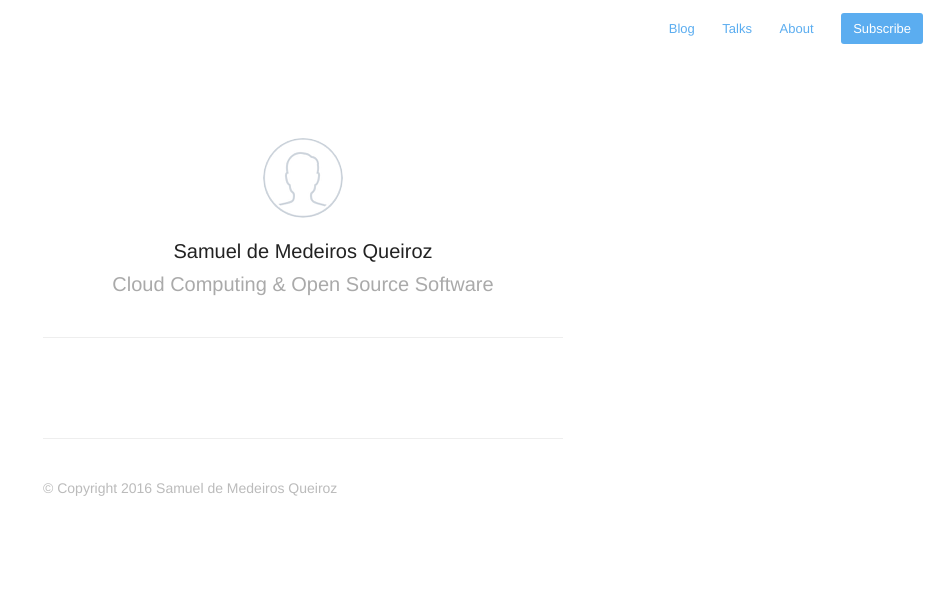
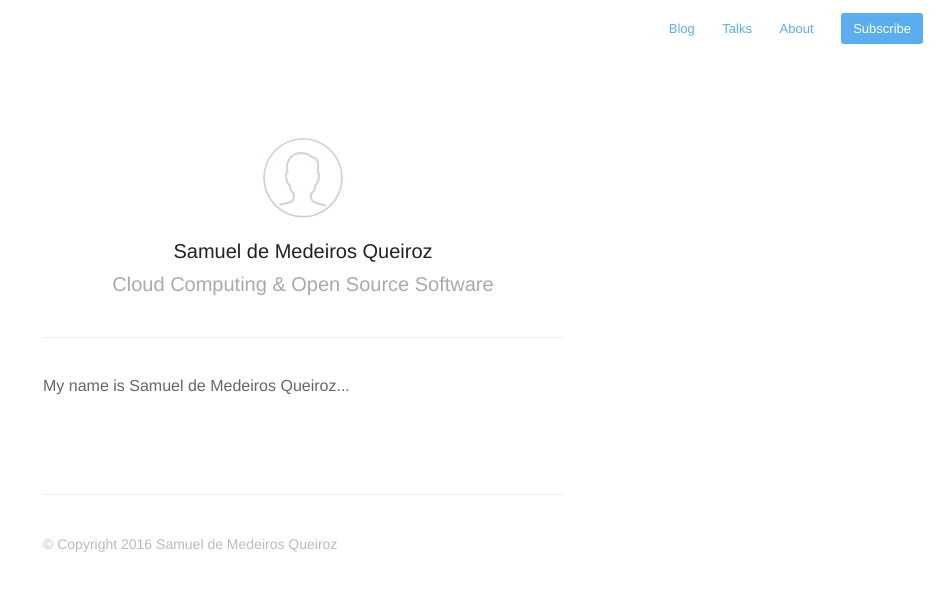
Before and after one commit to samueldmq/samueldmq-old-website, a Jekyll site: the page built from index.html, in a window 1280 px wide. Shown: the top 591 px of the page, without its empty margins (337-1280 px from the left). Built offline with Jekyll 4.4.1, drawn with Linux system fonts in a browser that asks for light colours; nearby versions of some CDN libraries; the list of posts is cut into pages by our own code.

Commit message:
Start Bio description

```diff
--- a/index.html
+++ b/index.html
@@ -2,4 +2,6 @@
 profile: true
 ---
 
+My name is Samuel de Medeiros Queiroz...
+
 {% include footer.html %}
```
